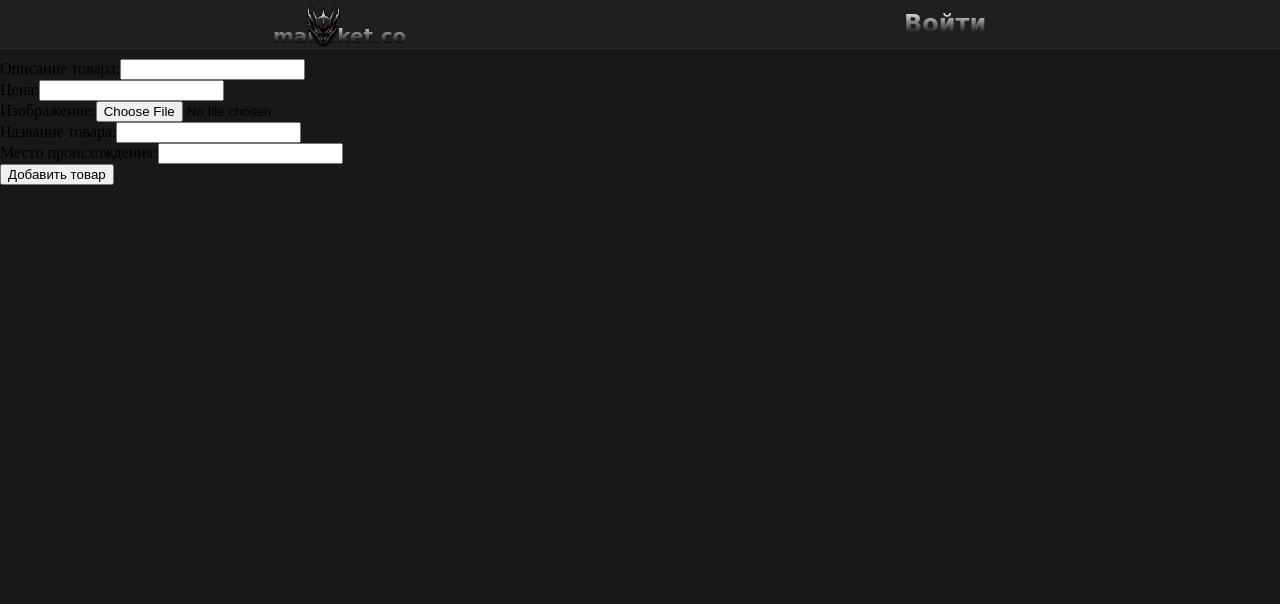
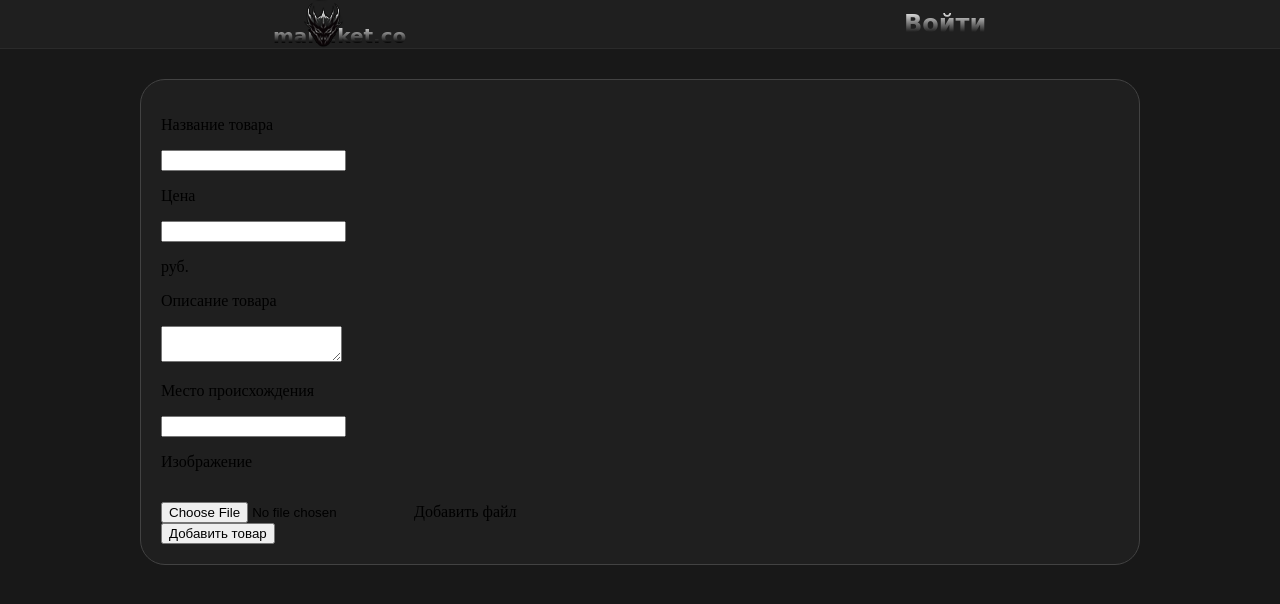
Before and after one commit to Sint0x/Marketplace, a React (Create React App) app in the folder frontend/: page /creategood in a window 1280 px wide. Shown: the top 604 px of the page. Built offline with nearby package versions, Linux system fonts and the light colour scheme.

Commit message:
goods create page add

```diff
--- a/frontend/src/components/Elements/Goods/GoodAdd.js
+++ b/frontend/src/components/Elements/Goods/GoodAdd.js
@@ -1,6 +1,5 @@
 import React, { useState } from 'react';
 import Header from '../Header/Header';
-
 function AddGoodForm() {
     const [descriptionGoods, setDescriptionGoods] = useState('');
     const [price, setPrice] = useState('');
@@ -41,54 +40,57 @@ function AddGoodForm() {
         }
     }
 
-    return (
-        <>
-            <Header />
+
+return (
+    <>
+    <Header />
+    <div className="center" >
+        <div className="box">
             <form onSubmit={handleSubmit}>
-                <label>
-                    Описание товара:
-                    <input
-                        type="text"
-                        value={descriptionGoods}
-                        onChange={event => setDescriptionGoods(event.target.value)}
-                    />
-                </label><br />
-                <label>
-                    Цена:
-                    <input
-                        type="text"
-                        value={price}
-                        onChange={event => setPrice(event.target.value)}
-                    />
-                </label><br />
-                <label>
-                    Изображение:
-                    <input
-                        type="file"
-                        onChange={event => setImages(event.target.files[0])}
-                    />
-                </label><br />
-                {error && <p style={{ color: 'red' }}>{error}</p>}
-                <label>
-                    Название товара:
-                    <input
+            <div className="divname inputs"><p className='tags'>Название товара</p>
+                    <input className='inname field'
                         type="text"
                         value={namegoods}
                         onChange={event => setNamegoods(event.target.value)}
                     />
-                </label><br />
-                <label>
-                    Место происхождения:
-                    <input
+                </div>
+                <div className="divprice inputs"><p className='tags'>Цена</p>
+                    <input className='inprice field'
+                        type="number"
+                        pattern="[0-9]"
+                        value={price}
+                        onChange={event => setPrice(event.target.value)}
+                    />
+                    <p className='pricevalue tags'>руб.</p>
+                </div>
+                <div className="divdesc inputs"><p className='tags'>Описание товара</p>
+                    <textarea className='indesc field'
+                        type="text"
+                        value={descriptionGoods}
+                        onChange={event => setDescriptionGoods(event.target.value)}/>
+                </div>
+                <div className="divfrom inputs"><p className='tags'>Место происхождения</p>
+                    <input className='infrom field'
                         type="text"
                         value={afrom}
                         onChange={event => setAfrom(event.target.value)}
                     />
-                </label><br />
-                <button type="submit">Добавить товар</button>
+                </div>
+                <div className="divpicture inputs"><p className='tags'>Изображение</p>
+                    <input id='input' className='inpicture field' style={{marginTop:'15px'}}
+                        type="file"
+                        aria-hidden="false"
+                        onChange={event => setImages(event.target.files[0])}
+                    />
+                    <label className='addfile' for="input"><span className='span'>Добавить файл</span></label>
+                </div>
+                {error && <p style={{ color: 'red' }}>{error}</p>}
+                <button className='addfile span' type="submit">Добавить товар</button>
             </form>
-        </>
-    );
+        </div>
+    </div>
+    </>
+);
 }
 
 export default AddGoodForm;
--- a/frontend/src/components/Elements/Goods/style.css
+++ b/frontend/src/components/Elements/Goods/style.css
@@ -1,3 +1,5 @@
+@import url("https://fonts.googleapis.com/css2?family=Lato:wght@300&display=swap");
+/* Здесь стили страницы товаров */
 
 .card {
     width: 950px;
@@ -9,6 +11,7 @@
     border: 1px solid rgb(66, 66, 66);
     border-radius: 25px;
     max-height: 270px;
+    cursor: pointer;
 
 }
 
@@ -48,3 +51,81 @@
 .space {
     height: 170px;
 }
+/* Здесь начинаются стили для добавления товара */
+.tags {
+    display: flex;
+    width: 250px;
+    color: rgba(255, 255, 255, 0.575);
+}
+.inputs {
+    display: flex;
+    height: 35px;
+    margin: 15px;
+
+}
+.field {
+    border-radius: 10px;
+    border:1px solid rgb(66,66,66);
+    color :white;
+    background-color: rgba(255, 255, 255, 0.575);
+    background-image: linear-gradient(to top, black 20%, gray);
+    background-clip: text;
+    font-family: "Comic Sans MS", "Comic Sans" , bold;
+    margin: 5px;
+}
+
+.span {
+    background-image: linear-gradient(to top, gray 20%, white);
+    background-clip: text;
+    -webkit-text-fill-color: transparent;
+    cursor: pointer;
+    font-family: Arial, "Helvetica Neue", Helvetica, sans-serif;
+    font-size: large;
+}
+.inname {
+    width: 350px;
+}
+.inprice {
+    width: 100px;
+}
+.pricevalue{
+    transform: translateY(-8px);
+        -webkit-touch-callout: none;
+        -webkit-user-select: none;
+        -khtml-user-select: none;
+        -moz-user-select: none;
+        -ms-user-select: none;
+        user-select: none;
+    }
+.inner-spin-button {
+    display:none;
+}
+.inprice input[type="number"]::-webkit-outer-spin-button, input[type="number"]::-webkit-inner-spin-button {
+    -webkit-appearance: none;
+}
+.divdesc {
+    margin-bottom: 205px;
+}
+.indesc {
+    width: 350px;
+    height: 200px;
+}
+
+.inpicture {
+    width: 0.1px;
+    height: 0.1px;
+    opacity: 0;
+    overflow: hidden;
+    position: absolute;
+    z-index: -1;
+}
+
+.addfile {
+    padding: 8px;
+    border-radius: 10px;
+    border:1px solid rgb(66,66,66);
+
+}
+.infrom {
+    width: 300px;
+}
```
